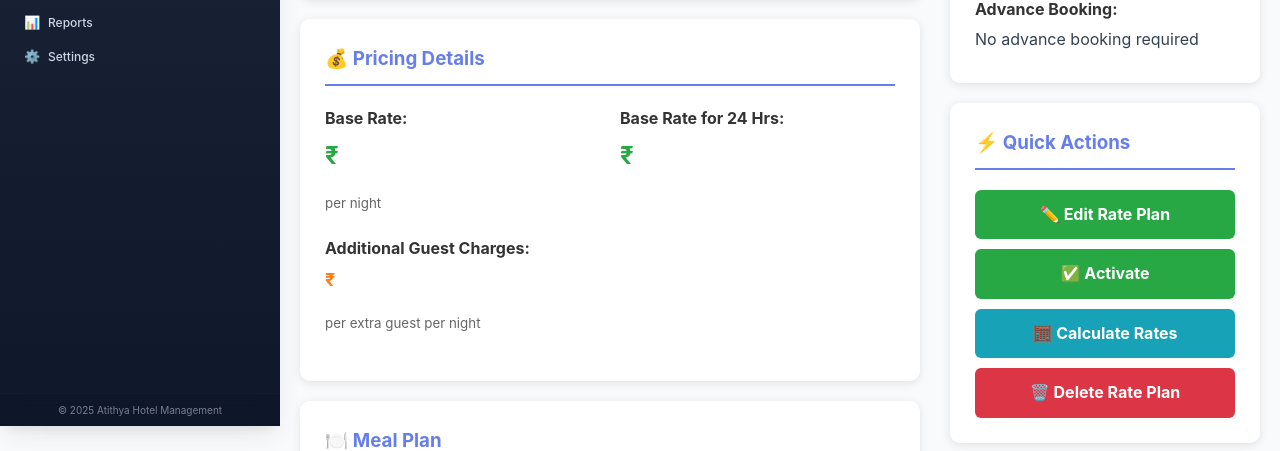
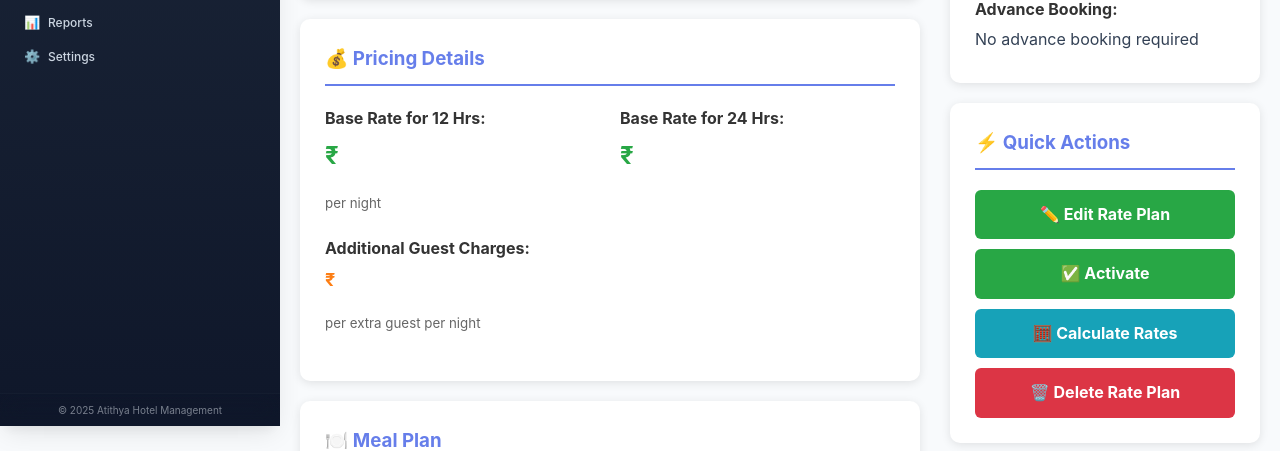
Before and after one commit to harshit-malviya/Hotel-Manegment, a Django app: template templates/rate/rate_plan_detail.html in a window 1280 px wide. Shown: the part 374-825 px from the top of the page. Run offline with Django 5.2, Linux system fonts and the light colour scheme; the template is opened without the code that fills it, so the values that code supplies are empty; parts of the project's set-up code (start-up, migrations or seed data) failed here and were passed over.

Commit message:
update: rename base rate label to reflect 12 Hrs pricing in forms and templates

```diff
--- a/rate/forms.py
+++ b/rate/forms.py
@@ -108,7 +108,7 @@ class RatePlanForm(forms.ModelForm):
             'season_type': 'Season Type',
             'valid_from': 'Valid From Date',
             'valid_to': 'Valid To Date',
-            'base_rate': 'Base Rate per Night (₹)',
+            'base_rate': 'Base Rate 12 Hrs (₹)',
             'base_rate_for_24': 'Base Rate 24 Hrs (₹)',
             'additional_guest_charges': 'Additional Guest Charges (₹)',
             'meal_plan': 'Meal Plan',
--- a/templates/rate/rate_plan_detail.html
+++ b/templates/rate/rate_plan_detail.html
@@ -64,7 +64,7 @@
                 </h3>
                 <div style="display: grid; grid-template-columns: 1fr 1fr; gap: 20px; margin-bottom: 20px;">
                     <div>
-                        <strong style="color: #333;">Base Rate:</strong>
+                        <strong style="color: #333;">Base Rate for 12 Hrs:</strong>
                         <p style="margin: 5px 0 15px 0; font-size: 24px; font-weight: bold; color: #28a745;">₹{{ rate_plan.base_rate }}</p>
                         <small style="color: #666;">per night</small>
                     </div>
```
